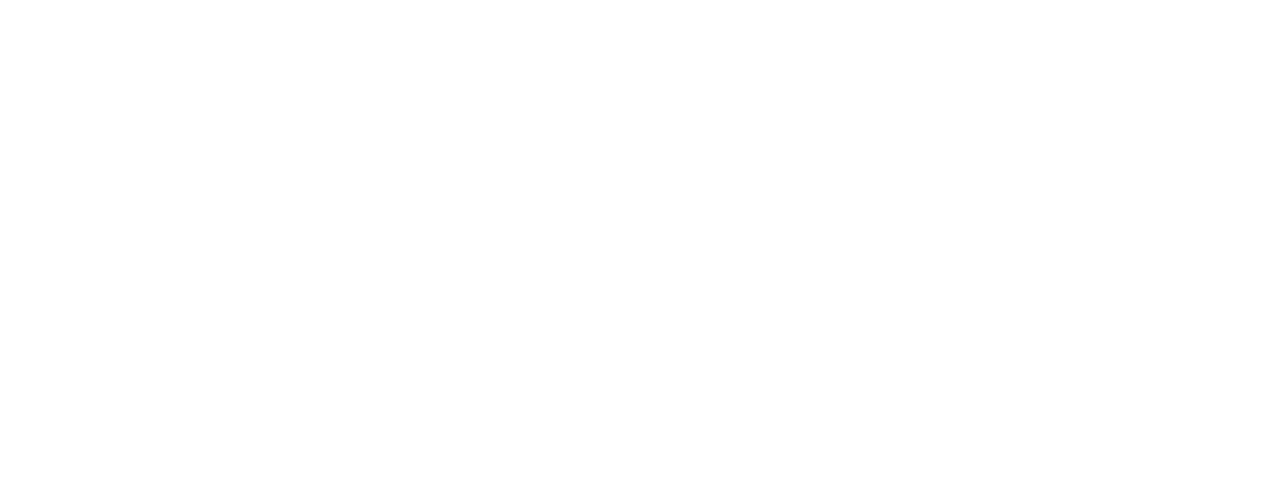
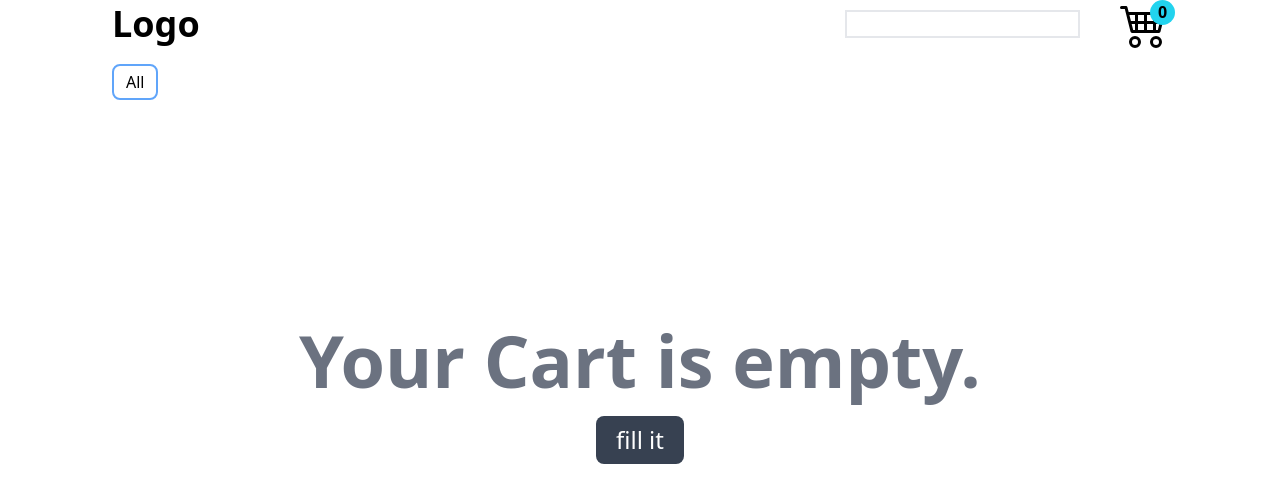
Before and after one commit to KennethMinn/cart-management-react, a React (Vite) app: page /items in a window 1280 px wide. Before the commit this address had no page. Shown: the top 502 px of the page. Built offline with nearby package versions, Linux system fonts and the light colour scheme.

Commit message:
added added to cart features and stored added items

```diff
--- a/src/App.jsx
+++ b/src/App.jsx
@@ -3,6 +3,7 @@
 import Nav from "./routes/Nav";
 import Home from "./routes/Home";
 import Details from "./routes/Details";
+import CartItems from "./components/cart-items";
 
 const App = () => {
   return (
@@ -11,6 +12,7 @@
         <Route path="/" element={<Nav />}>
           <Route index element={<Home />} />
           <Route path="details/:id" element={<Details />} />
+          <Route path="items" element={<CartItems />} />
         </Route>
       </Routes>
     </>
--- a/src/components/Cards.jsx
+++ b/src/components/Cards.jsx
@@ -1,11 +1,14 @@
-import React from "react";
+import React, { useContext } from "react";
 import { useNavigate } from "react-router-dom";
 import { AiFillStar, AiOutlineStar } from "react-icons/ai";
 import { excerpt } from "../utils/helper-func";
+import { ProductsContext } from "../contexts/products-context";
 //*********** console.log([...Array(5)].map((_, i) => console.log(i+1)));  **************
 
 const Cards = ({ product, id }) => {
   const nav = useNavigate();
+
+  const { cartItems, setCartItems } = useContext(ProductsContext);
 
   return (
     <>
@@ -27,7 +30,10 @@
             </div>
           </div>
           <div className=" flex justify-between mt-5 mb-5">
-            <button className="btn border-blue-500 border-2">
+            <button
+              className="btn border-blue-500 border-2"
+              onClick={() => setCartItems(product)}
+            >
               AddToCart
             </button>
             <button
--- a/src/components/Categories.jsx
+++ b/src/components/Categories.jsx
@@ -3,16 +3,16 @@
 import { ProductsContext } from "../contexts/products-context";
 
 const Categories = () => {
-  const { filteredProducts, setFilteredProducts, products, setProducts } =
-    useContext(ProductsContext);
+  const { setFilteredProducts, products } = useContext(ProductsContext);
   const { categories, setCategories } = useContext(CategoriesContext);
 
-  const test = (e) => {
+  const renderCategories = (e) => {
     const catItems = products.filter(
       (product) => product.category === e.target.textContent
     );
     console.log(catItems);
     setFilteredProducts(catItems);
+    e.target.classList.add("active");
   };
 
   return (
@@ -25,7 +25,7 @@
           All
         </button>
         {categories.map((cat, i) => (
-          <button key={i} className=" cat-btn" onClick={test}>
+          <button key={i} className=" cat-btn" onClick={renderCategories}>
             {cat}
           </button>
         ))}
--- /dev/null
+++ b/src/components/cart-items.jsx
@@ -0,0 +1,73 @@
+import React, { useContext, useState } from "react";
+import { ProductsContext } from "../contexts/products-context";
+import { excerpt } from "../utils/helper-func";
+import { BsArrowLeftSquareFill, BsArrowRightSquareFill } from "react-icons/bs";
+import { FaTrashAlt } from "react-icons/fa";
+import { useNavigate } from "react-router-dom";
+
+const CartItems = () => {
+  const { cartItems } = useContext(ProductsContext);
+  const [quantity, setQuantity] = useState(1);
+  console.log(quantity);
+
+  const increaseQty = () => {
+    setQuantity(quantity + 1);
+  };
+
+  const nav = useNavigate();
+
+  const navHandler = () => {
+    nav("/");
+  };
+
+  return (
+    <>
+      {cartItems.length > 0 ? (
+        <>
+          <div className=" flex flex-col items-center gap-5 mt-10 shadow-sm border-b-2">
+            {cartItems?.map(({ id, image, title, price }) => (
+              <div className=" flex items-center gap-20 mb-10" key={id}>
+                <div className="">
+                  <img src={image} className=" w-[85px]" />
+                </div>
+                <div className=" w-[500px]">
+                  <h1 className=" font-bold text-xl">{excerpt(title, 70)}</h1>
+                  <h3 className=" font-bold text-xl">${price}</h3>
+                  <div className=" flex items-center gap-6 text-lg mt-3 ">
+                    <BsArrowLeftSquareFill className=" text-cyan-500 cursor-pointer" />
+                    <h1>{quantity}</h1>
+                    <BsArrowRightSquareFill
+                      className=" text-cyan-500 cursor-pointer"
+                      onClick={increaseQty}
+                    />
+                  </div>
+                </div>
+                <FaTrashAlt className=" cursor-pointer text-2xl text-red-500" />
+              </div>
+            ))}
+          </div>
+          <div className=" flex justify-between font-bold text-xl mx-64 mt-6">
+            <h1>total:</h1>
+            <h1>$0000</h1>
+          </div>
+        </>
+      ) : (
+        <>
+          <h1 className=" text-center text-7xl font-bold text-gray-500 mt-56">
+            Your Cart is empty.
+          </h1>
+          <div className=" mt-5 flex justify-center">
+            <button
+              className=" rounded-lg text-white cursor-pointer text-2xl bg-gray-700 px-5 py-2"
+              onClick={navHandler}
+            >
+              fill it
+            </button>
+          </div>
+        </>
+      )}
+    </>
+  );
+};
+
+export default CartItems;
--- a/src/contexts/categories-context.jsx
+++ b/src/contexts/categories-context.jsx
@@ -30,6 +30,7 @@
     categoriesReducer,
     INITIAL_STATE
   );
+
   const setCategories = (newCategories) => {
     dispatch(
       createAction(CATEGORIES_ACTION_TYPES.SET_CATEGORIES, newCategories)
--- a/src/contexts/products-context.jsx
+++ b/src/contexts/products-context.jsx
@@ -1,4 +1,4 @@
-import { createContext, useReducer } from "react";
+import { createContext, useEffect, useReducer, useState } from "react";
 import { createAction } from "../utils/helper-func";
 
 export const ProductsContext = createContext();
@@ -6,11 +6,13 @@
 const INITIAL_STATE = {
   products: [],
   filteredProducts: [],
+  cartItems: [],
 };
 
 const PRODUCTS_ACTION_TYPES = {
   SET_PRODUCTS: "SET_PRODUCTS",
   SET_FILTERED_PRODUCTS: "SET_FILTERED_PRODUCTS",
+  SET_CART_ITEMS: "SET_CART_ITEMS",
 };
 
 const productsReducer = (state, action) => {
@@ -27,6 +29,11 @@
         ...state,
         filteredProducts: payload,
       };
+    case PRODUCTS_ACTION_TYPES.SET_CART_ITEMS:
+      return {
+        ...state,
+        cartItems: [...state.cartItems, payload],
+      };
 
     default:
       throw new Error(`Unhandled error type of ${type}`);
@@ -34,13 +41,15 @@
 };
 
 export const ProductsProvider = ({ children }) => {
-  const [{ products, filteredProducts }, dispatch] = useReducer(
+  const [{ products, filteredProducts, cartItems }, dispatch] = useReducer(
     productsReducer,
     INITIAL_STATE
   );
+
   const setProducts = (newProducts) => {
     dispatch(createAction(PRODUCTS_ACTION_TYPES.SET_PRODUCTS, newProducts));
   };
+
   const setFilteredProducts = (newFilterProducts) => {
     dispatch(
       createAction(
@@ -50,11 +59,20 @@
     );
   };
 
+  const setCartItems = (newCartItems) => {
+    dispatch({
+      type: PRODUCTS_ACTION_TYPES.SET_CART_ITEMS,
+      payload: newCartItems,
+    });
+  };
+
   const value = {
     products,
     setProducts,
     filteredProducts,
     setFilteredProducts,
+    cartItems,
+    setCartItems,
   };
 
   return (
--- a/src/index.css
+++ b/src/index.css
@@ -18,4 +18,5 @@
 
 .btn:hover {
   transform: scale(1.1);
+  background: rgb(42, 120, 215);
 }
--- a/src/routes/Nav.jsx
+++ b/src/routes/Nav.jsx
@@ -1,24 +1,47 @@
 import React, { useContext } from "react";
-import { Outlet, NavLink } from "react-router-dom";
+import { Outlet, NavLink, useNavigate } from "react-router-dom";
 import { SearchContext } from "../contexts/SearchContext";
 import Categories from "../components/Categories";
+import { BsCart4 } from "react-icons/bs";
+import { ProductsContext } from "../contexts/products-context";
 
 const Nav = () => {
   const { searchField, setSearchField } = useContext(SearchContext);
+  const { cartItems, setCartItems } = useContext(ProductsContext);
 
   const changeHandler = (e) => {
     const value = e.target.value.toLowerCase();
     setSearchField(value);
   };
+
+  const nav = useNavigate();
+
+  const clickHandler = () => {
+    nav("items");
+  };
+
   return (
     <>
       <div className=" flex justify-between items-center">
-        <h1 className=" text-4xl">Logo</h1>
-        <input
-          type="search"
-          className=" border-2 outline-0"
-          onChange={changeHandler}
-        />
+        <h1 className=" text-4xl font-bold" onClick={() => nav("/")}>
+          Logo
+        </h1>
+        <div className=" flex items-center gap-10">
+          <input
+            type="search"
+            className=" border-2 outline-0"
+            onChange={changeHandler}
+          />
+          <div>
+            <BsCart4 className=" text-5xl relative" onClick={clickHandler} />
+            <span
+              className=" font-bold absolute top-0 end-[105px] rounded-full bg-cyan-400 w-[25px] h-[25px] text-center"
+              style={{ lineHeight: "25px" }}
+            >
+              {cartItems.length}
+            </span>
+          </div>
+        </div>
       </div>
       <Categories />
       <Outlet />
```
